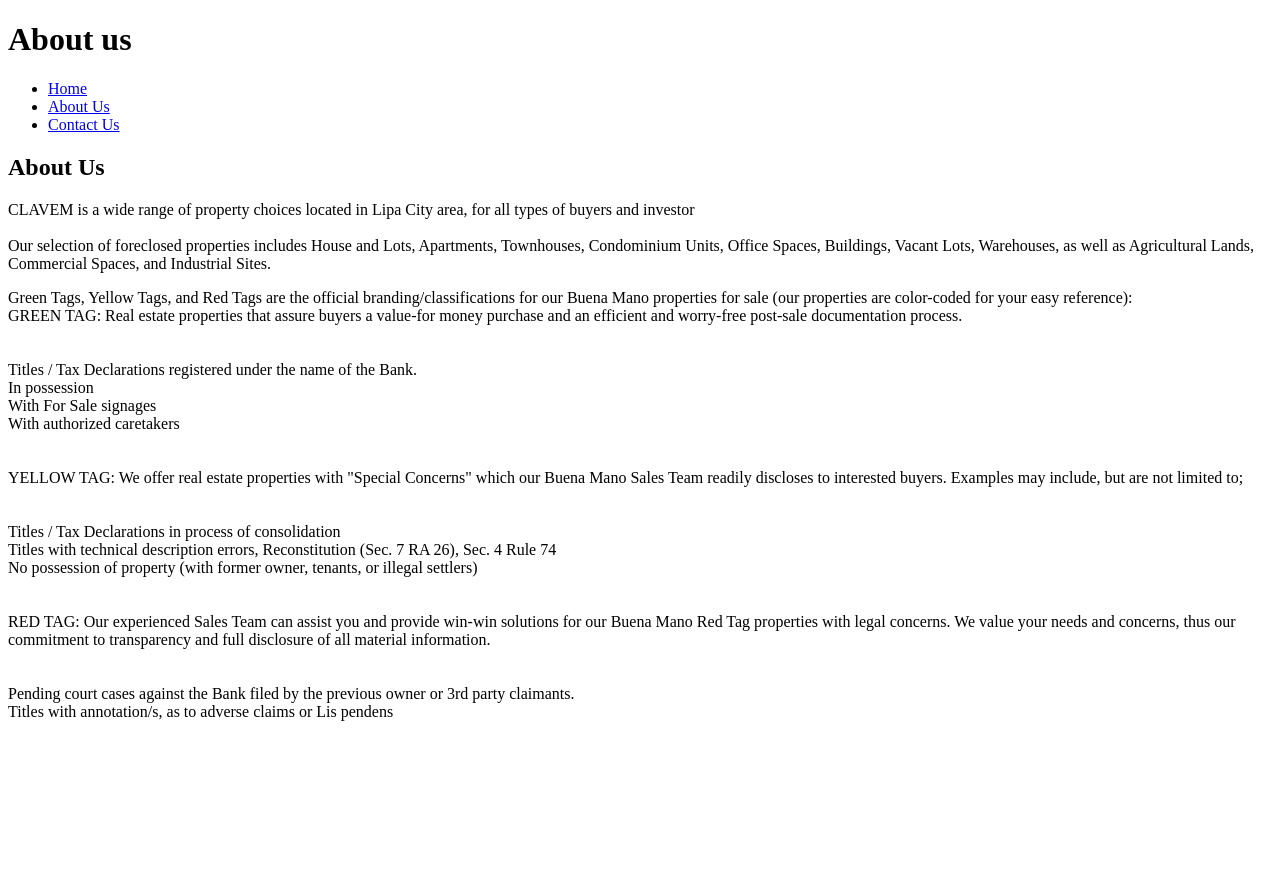
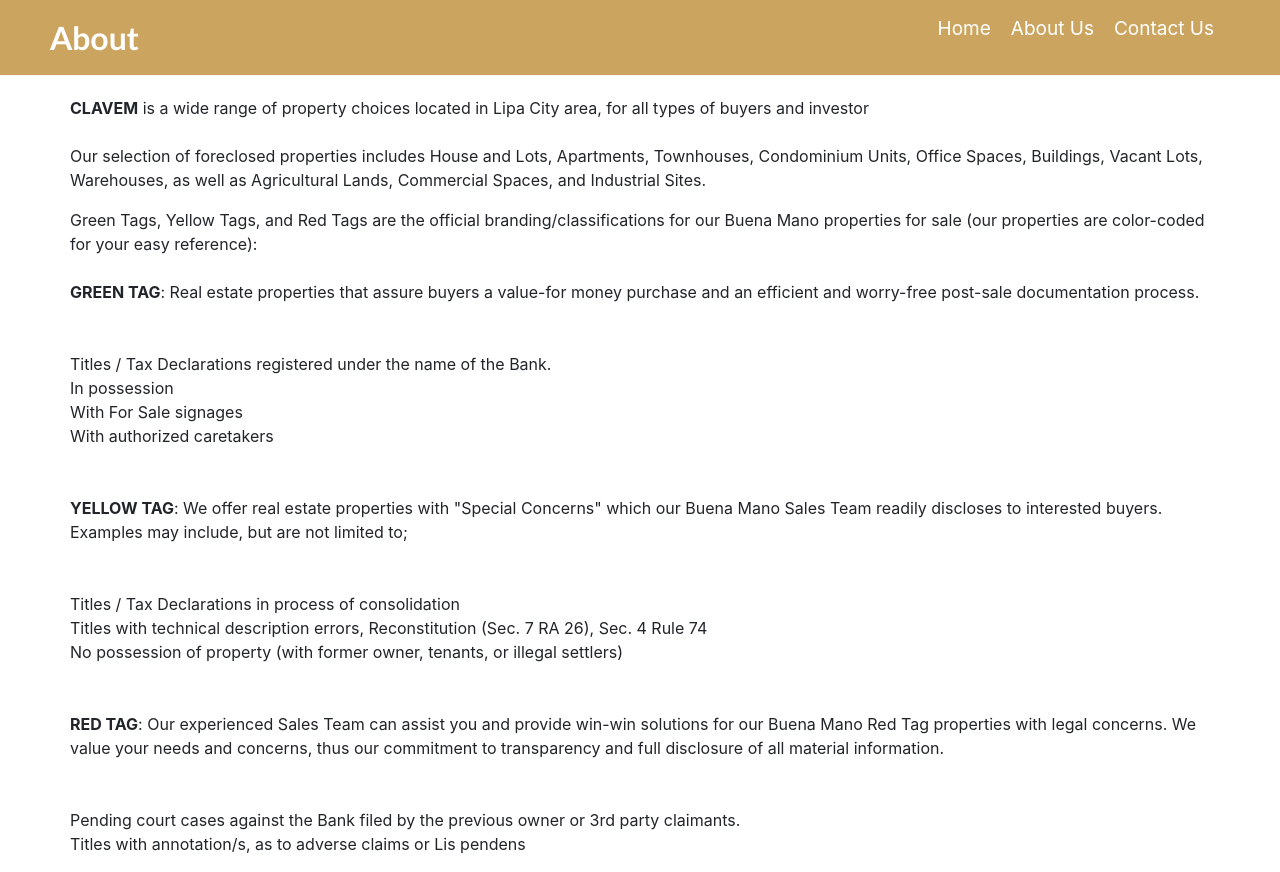
Before and after one commit to Just-JKB/Real-Estate-Platform-Using-PHP-for-Property-Listings-and-Management, a PHP site: page /About.php in a window 1280 px wide. Before the commit the page ends 721 px from the top, so only its background shows below. Run offline with PHP 8.4, Linux system fonts and the light colour scheme.

Commit message:
about (ud)

```diff
--- a/About.php
+++ b/About.php
@@ -3,35 +3,41 @@
 <head>
     <meta charset="UTF-8">
     <meta name="viewport" content="width=device-width, initial-scale=1.0">
-    <title>Document</title>
+    <title>Clavem</title>
+	<link rel="stylesheet" href="https://maxcdn.bootstrapcdn.com/bootstrap/4.5.2/css/bootstrap.min.css">
+	<link rel="stylesheet" href="style.css">
 </head>
 <body>
-    <h1>About us</h1>
-    <div class="collapse" id="primarymenu-collapse">
-        		<div class="navmenu">
-					<ul>
-						<li><a href="http://localhost:3000/index.php">Home</a></li>
-						<li><a href="http://localhost:3000/About.php">About Us</a></li>
-						<li><a href="http://localhost:3000/Contact.php">Contact Us</a></li>
-											</ul>
-        		</div>
+<nav>
+<div class="logo">About</div>
+
+<ul class="navbar">
+		    <li><a href="index.php">Home</a></li>
+		    <li><a href="About.php">About Us</a></li>
+		    <li><a href="Contact.php">Contact Us</a></li>
+	    </ul>
+    </nav>
+	</div>
       	</div>
     	</div>
+		<br>
+		<br>
+		<br>
+		<br>
 		<div id="page-inner">
 	<div class="container">
-		<h2 class="pagetitle">About Us</h2>
 			  	<div class="row">
 	      <div class="col-md-4">
 	        	<div class="sidebar">
 	        	</div>
 	      </div>
-		  <p> CLAVEM is a wide range of property choices located in Lipa City area, for all types of buyers and investor <br />
+		  <p> <b>CLAVEM</b> is a wide range of property choices located in Lipa City area, for all types of buyers and investor <br />
 		<br />
 		Our selection of foreclosed properties includes House and Lots, Apartments, Townhouses, Condominium Units, Office Spaces, Buildings, Vacant Lots, Warehouses, as well as Agricultural Lands, Commercial Spaces, and Industrial Sites.
 		  </p>
 		  <p> Green Tags, Yellow Tags, and Red Tags are the official branding/classifications for our Buena Mano properties for sale (our properties are color-coded for your easy reference): <br />
 
-GREEN TAG: Real estate properties that assure buyers a value-for money purchase and an efficient and worry-free post-sale documentation process.<br />
+<br><b>GREEN TAG</b>: Real estate properties that assure buyers a value-for money purchase and an efficient and worry-free post-sale documentation process.<br />
 <br />
 <br />
 Titles / Tax Declarations registered under the name of the Bank.<br />
@@ -40,7 +46,7 @@ With For Sale signages<br />
 With authorized caretakers<br />
 <br />
 <br />
-YELLOW TAG: We offer real estate properties with "Special Concerns" which our Buena Mano Sales Team readily discloses to interested buyers. Examples may include, but are not limited to; <br />
+<b>YELLOW TAG</b>: We offer real estate properties with "Special Concerns" which our Buena Mano Sales Team readily discloses to interested buyers. Examples may include, but are not limited to; <br />
 <br />
 <br />
 Titles / Tax Declarations in process of consolidation<br />
@@ -48,7 +54,7 @@ Titles with technical description errors, Reconstitution (Sec. 7 RA 26), Sec. 4
 No possession of property (with former owner, tenants, or illegal settlers)<br />
 <br />
 <br />
-RED TAG: Our experienced Sales Team can assist you and provide win-win solutions for our Buena Mano Red Tag properties with legal concerns. We value your needs and concerns, thus our commitment to transparency and full disclosure of all material information.<br />
+<b>RED TAG</b>: Our experienced Sales Team can assist you and provide win-win solutions for our Buena Mano Red Tag properties with legal concerns. We value your needs and concerns, thus our commitment to transparency and full disclosure of all material information.<br />
 <br />
 <br />
 Pending court cases against the Bank filed by the previous owner or 3rd party claimants.<br />
```
